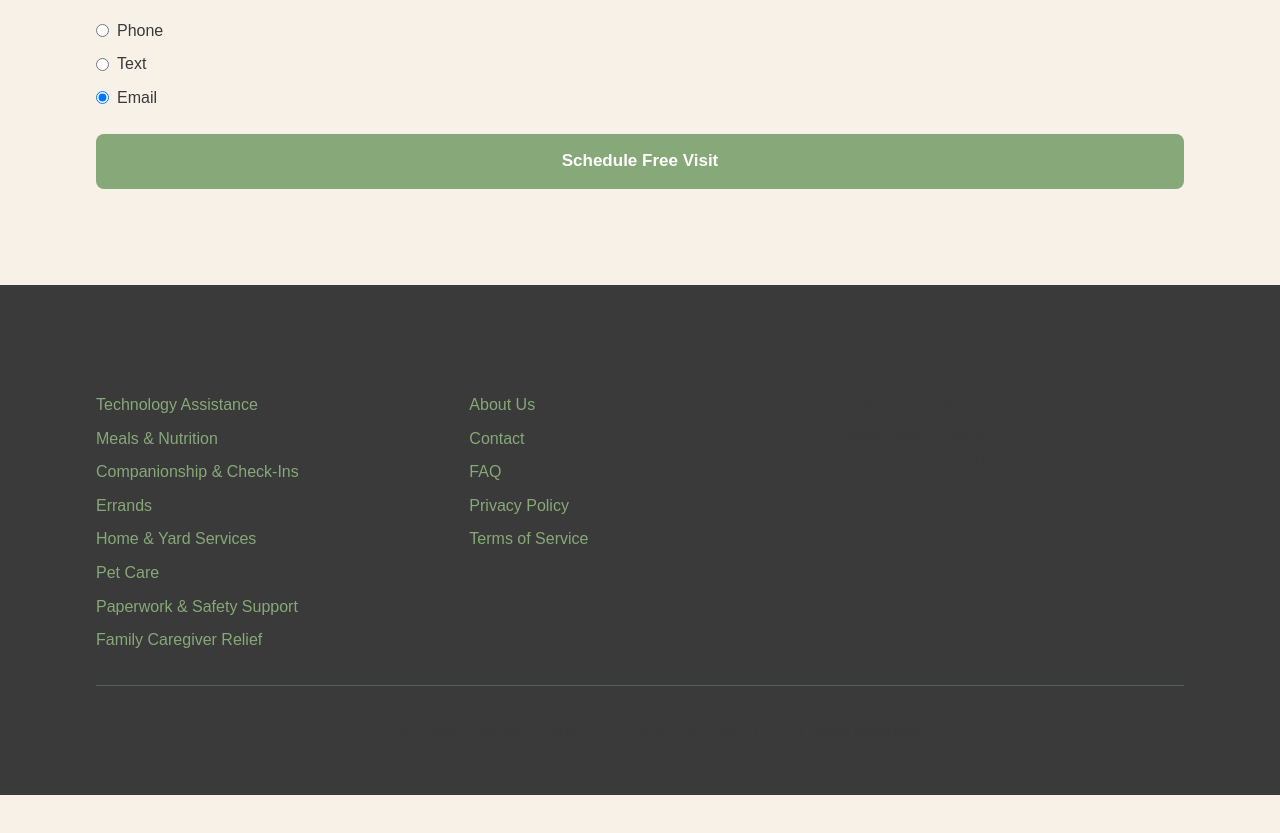
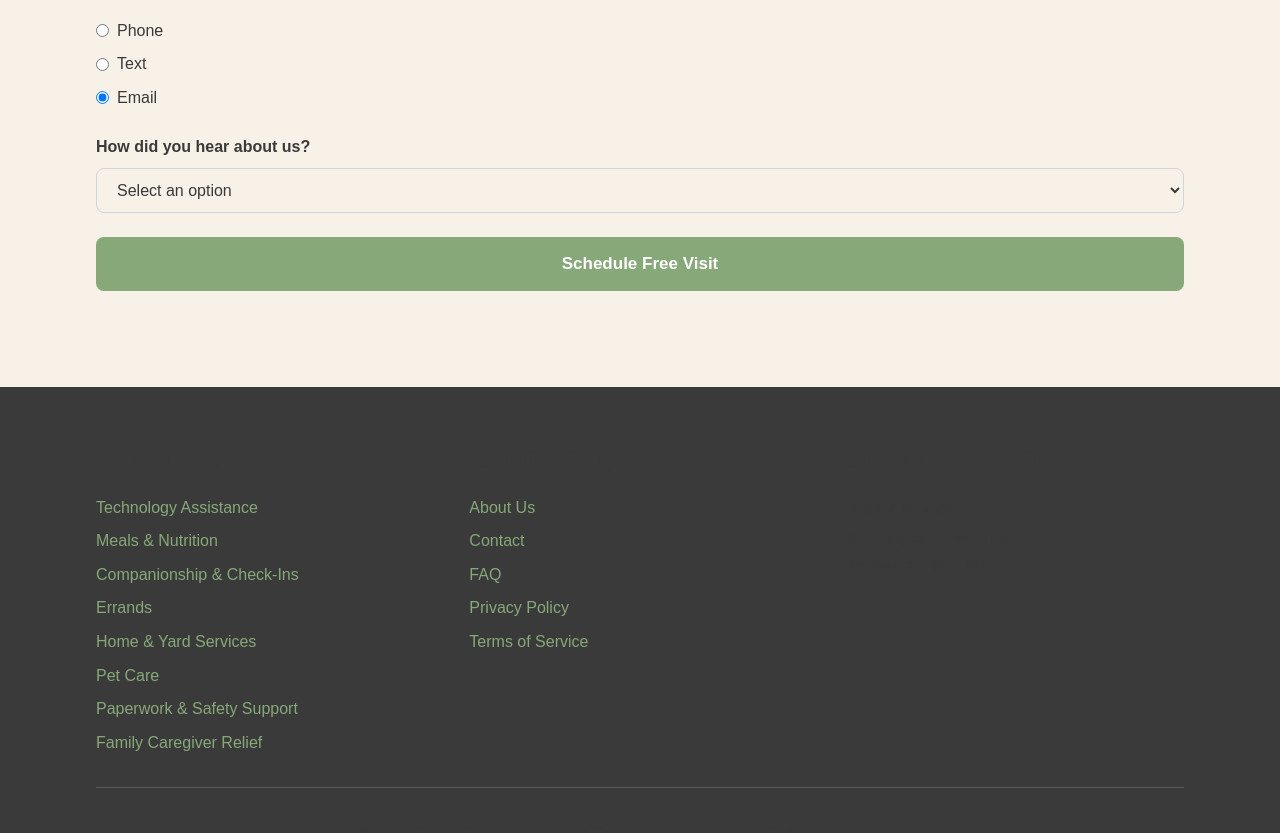
Before and after one commit to GoodCompanySCS/goodcompany-scs, a Next.js app: page / in a window 1280 px wide. Shown: the part 2920-3753 px from the top of the page. Before the commit the page ends 3715 px from the top, so only its background shows below. Built offline with nearby package versions, Linux system fonts and the light colour scheme.

Commit message:
Update page.tsx

```diff
--- a/app/page.tsx
+++ b/app/page.tsx
@@ -10,6 +10,8 @@ export default function Home() {
     zipCode: '',
     message: '',
     preferredContact: 'email',
+    hearAboutUs: '',
+    socialMediaDetail: '',
   });
   const [submitted, setSubmitted] = useState(false);
   const [error, setError] = useState('');
@@ -35,7 +37,7 @@ export default function Home() {
 
       if (response.ok) {
         setSubmitted(true);
-        setFormData({ name: '', phone: '', email: '', zipCode: '', message: '', preferredContact: 'email' });
+        setFormData({ name: '', phone: '', email: '', zipCode: '', message: '', preferredContact: 'email', hearAboutUs: '', socialMediaDetail: '' });
         setTimeout(() => setSubmitted(false), 5000);
         if (typeof window !== 'undefined' && (window as any).gtag) {
           (window as any).gtag('event', 'generate_lead', {
@@ -73,7 +75,7 @@ export default function Home() {
       <div className="flex-shrink-0 md:w-96 lg:w-[480px]">
         <Image
           src="/images/Portrait_Realtor_Pose.jpg"
-          alt="Natalie Perras, owner of Good COmpany Senior Concierge Services"
+          alt="Natalie Perras, owner of Good Company Senior Concierge Services"
           width={480}
           height={320}
           className="w-full object-cover"
@@ -307,6 +309,44 @@ export default function Home() {
               </div>
             </div>
 
+            <div>
+              <label htmlFor="hearAboutUs" className="block font-semibold mb-2">
+                How did you hear about us?
+              </label>
+              <select
+                id="hearAboutUs"
+                name="hearAboutUs"
+                value={formData.hearAboutUs}
+                onChange={handleChange}
+                className="w-full px-4 py-3 border border-gray-300 rounded-lg"
+              >
+                <option value="">Select an option</option>
+                <option value="Google Search">Google Search</option>
+                <option value="Nextdoor">Nextdoor</option>
+                <option value="Door Hanger">Door Hanger</option>
+                <option value="Social Media">Social Media</option>
+                <option value="Referred by a friend or family member">Referred by a friend or family member</option>
+                <option value="Other">Other</option>
+              </select>
+
+              {formData.hearAboutUs === 'Social Media' && (
+                <div className="mt-3">
+                  <label htmlFor="socialMediaDetail" className="block font-semibold mb-2">
+                    Which platform?
+                  </label>
+                  <input
+                    type="text"
+                    id="socialMediaDetail"
+                    name="socialMediaDetail"
+                    value={formData.socialMediaDetail}
+                    onChange={handleChange}
+                    className="w-full px-4 py-3 border border-gray-300 rounded-lg"
+                    placeholder="e.g. Facebook, Instagram..."
+                  />
+                </div>
+              )}
+            </div>
+
             <button type="submit" className="btn-primary w-full py-4 text-lg">
               Schedule Free Visit
             </button>
```
